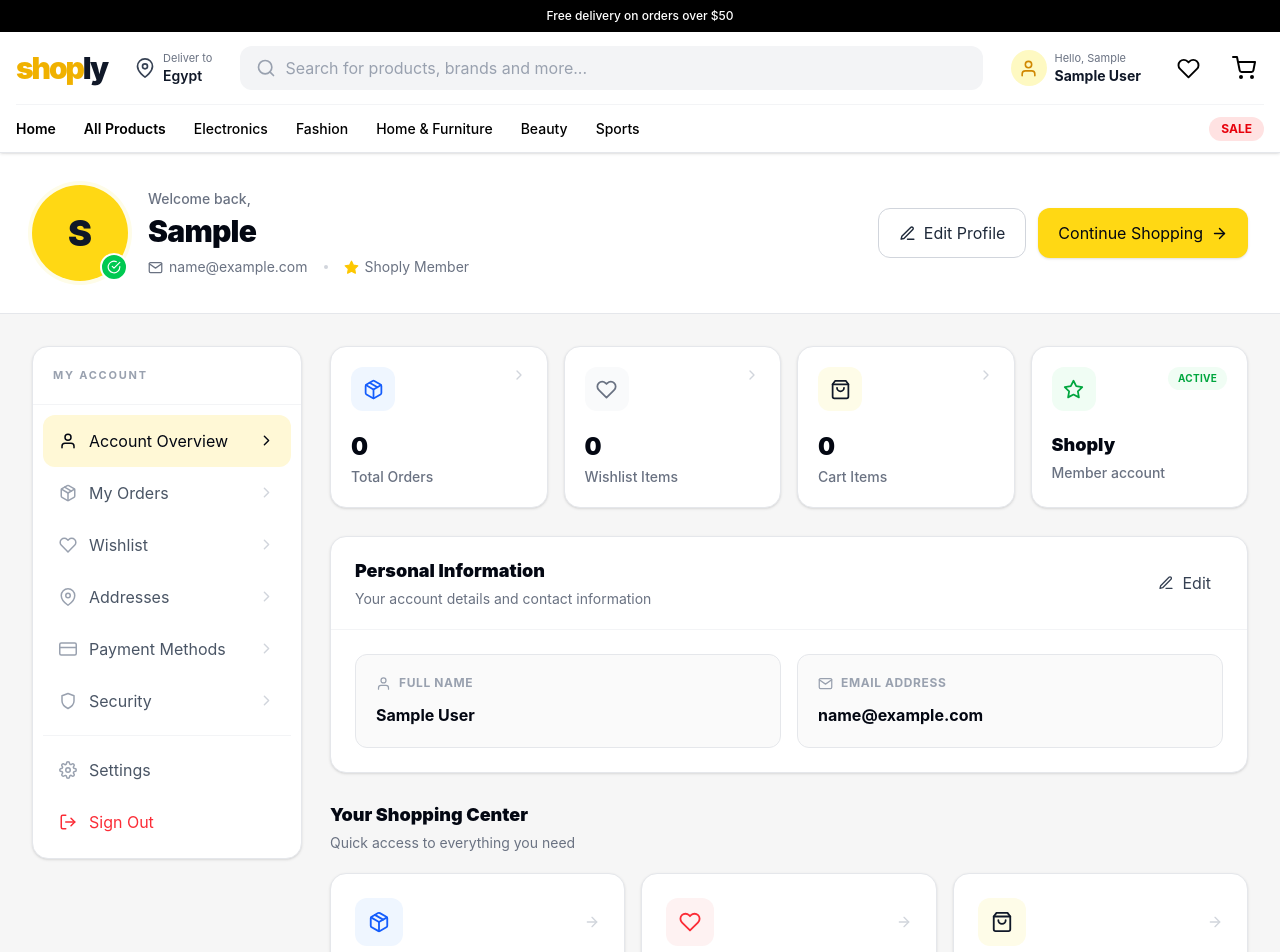
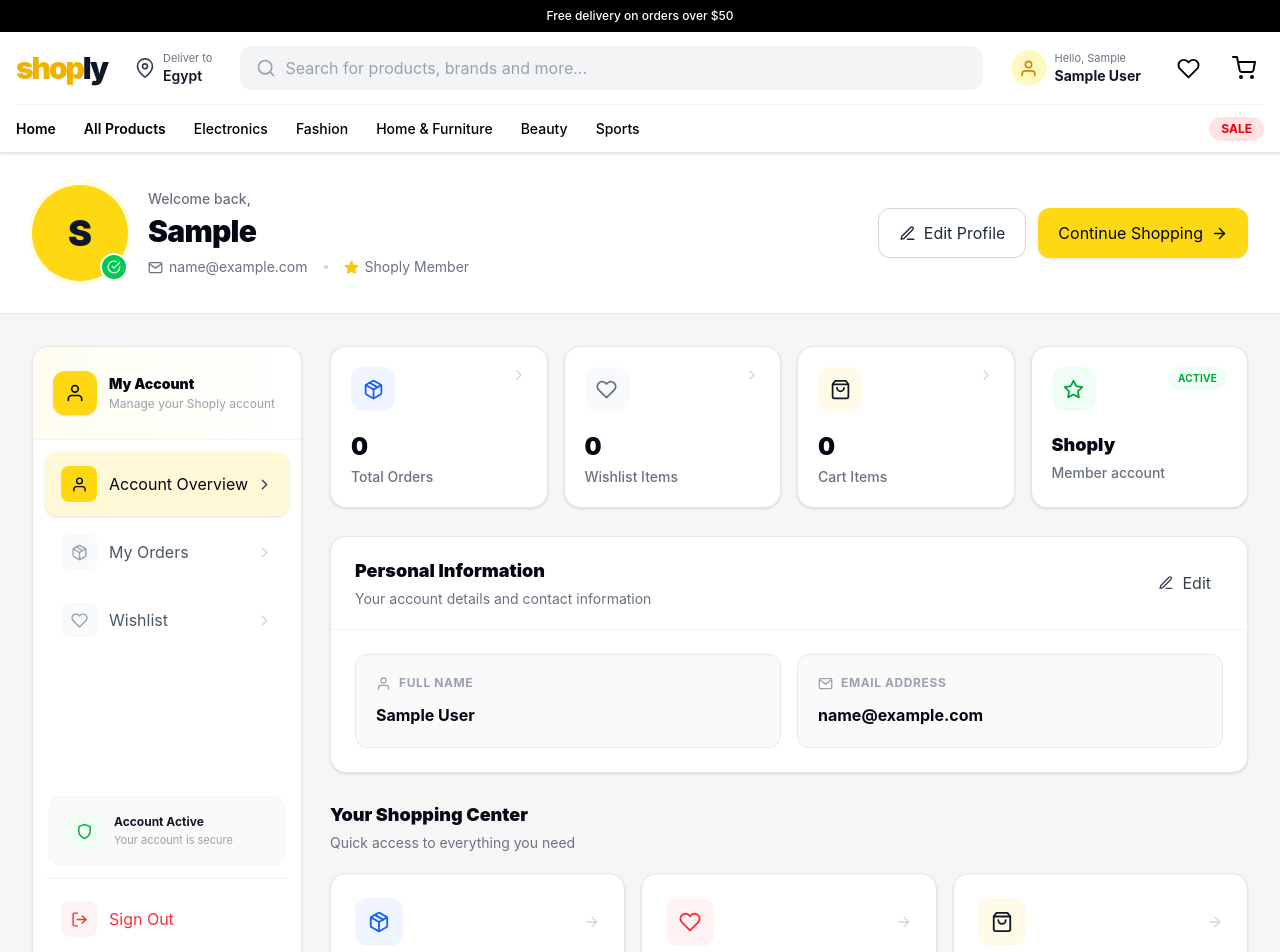
Before and after one commit to Neh2l/DeepDive-FinalProject, a React (Vite) app in the folder E-commerce/: page /profile in a window 1280 px wide. Shown: the top 952 px of the page. Built offline with nearby package versions, Linux system fonts and the light colour scheme; sample sign-in values are in the browser's storage.

Commit message:
edit profile

```diff
--- a/E-commerce/src/pages/Profile.jsx
+++ b/E-commerce/src/pages/Profile.jsx
@@ -8,9 +8,6 @@
   FiMail,
   FiPackage,
   FiHeart,
-  FiMapPin,
-  FiCreditCard,
-  FiShield,
   FiEdit3,
   FiChevronRight,
   FiLogOut,
@@ -19,7 +16,7 @@
   FiClock,
   FiCheckCircle,
   FiArrowRight,
-  FiSettings,
+  FiShield,
   FiStar,
   FiX,
   FiSave,
@@ -217,143 +214,184 @@
 
           {/* ================= SIDEBAR ================= */}
 
-          <aside className="h-fit overflow-hidden rounded-2xl border border-gray-200 bg-white shadow-sm">
+          <aside className="h-fit overflow-hidden rounded-2xl border border-gray-200 bg-white shadow-sm lg:sticky lg:top-24">
 
-            <div className="border-b border-gray-100 px-5 py-5">
-              <p className="text-[11px] font-bold uppercase tracking-[0.16em] text-gray-400">
+            {/* SIDEBAR HEADER */}
+
+            <div className="border-b border-gray-100 bg-gradient-to-r from-[#fffdf0] to-white px-5 py-6">
+
+              <div className="flex items-center gap-3">
+
+                <div className="flex h-11 w-11 items-center justify-center rounded-xl bg-[#ffd814] text-gray-950 shadow-sm">
+                  <FiUser size={20} />
+                </div>
+
+                <div>
+                  <p className="text-sm font-black text-gray-950">
                     My Account
+                  </p>
+
+                  <p className="mt-0.5 text-xs text-gray-400">
+                    Manage your Shoply account
                   </p>
                 </div>
 
-            <nav className="p-2.5">
+              </div>
+
+            </div>
+
+            {/* NAVIGATION */}
+
+            <nav className="p-3">
+
+              {/* ACCOUNT OVERVIEW */}
 
               <button
                 type="button"
-                className="flex w-full items-center justify-between rounded-xl bg-[#fff8d6] px-4 py-3.5 text-sm font-bold text-gray-950"
+                className="group mb-1 flex w-full items-center justify-between rounded-xl bg-[#fff8d6] px-4 py-3.5 text-sm font-bold text-gray-950 shadow-sm"
               >
+
                 <span className="flex items-center gap-3">
-                  <FiUser size={18} />
+
+                  <span className="flex h-9 w-9 items-center justify-center rounded-lg bg-[#ffd814] text-gray-950">
+                    <FiUser size={17} />
+                  </span>
+
+                  <span>
                     Account Overview
                   </span>
 
-                <FiChevronRight size={17} />
+                </span>
+
+                <FiChevronRight
+                  size={17}
+                  className="text-gray-700"
+                />
+
               </button>
+
+              {/* MY ORDERS */}
 
               <button
                 type="button"
                 onClick={() => navigate("/orders")}
-                className="group flex w-full items-center justify-between rounded-xl px-4 py-3.5 text-sm font-medium text-gray-600 transition-all hover:bg-gray-50 hover:text-gray-950"
+                className="group mb-1 flex w-full items-center justify-between rounded-xl px-4 py-3.5 text-sm font-medium text-gray-600 transition-all duration-300 hover:bg-gray-50 hover:text-gray-950"
               >
+
                 <span className="flex items-center gap-3">
-                  <FiPackage
-                    size={18}
-                    className="text-gray-400 transition group-hover:text-gray-900"
-                  />
+
+                  <span className="flex h-9 w-9 items-center justify-center rounded-lg bg-gray-50 text-gray-400 transition group-hover:bg-blue-50 group-hover:text-blue-600">
+                    <FiPackage size={17} />
+                  </span>
+
+                  <span>
                     My Orders
+                  </span>
+
                 </span>
 
                 <FiChevronRight
                   size={17}
                   className="text-gray-300 transition group-hover:translate-x-0.5 group-hover:text-gray-700"
                 />
+
               </button>
+
+              {/* WISHLIST */}
 
               <button
                 type="button"
                 onClick={() => navigate("/wishlist")}
-                className="group flex w-full items-center justify-between rounded-xl px-4 py-3.5 text-sm font-medium text-gray-600 transition-all hover:bg-gray-50 hover:text-gray-950"
+                className="group flex w-full items-center justify-between rounded-xl px-4 py-3.5 text-sm font-medium text-gray-600 transition-all duration-300 hover:bg-gray-50 hover:text-gray-950"
               >
+
                 <span className="flex items-center gap-3">
+
+                  <span className="flex h-9 w-9 items-center justify-center rounded-lg bg-gray-50 text-gray-400 transition group-hover:bg-red-50 group-hover:text-red-500">
                     <FiHeart
-                    size={18}
-                    className="text-gray-400 transition group-hover:text-red-500"
+                      size={17}
+                      className={
+                        totalWishlistItems > 0
+                          ? "transition group-hover:scale-110"
+                          : ""
+                      }
                     />
+                  </span>
+
+                  <span>
                     Wishlist
                   </span>
+
+                </span>
+
+                <div className="flex items-center gap-2">
+
+                  {totalWishlistItems > 0 && (
+                    <span className="flex h-5 min-w-5 items-center justify-center rounded-full bg-red-50 px-1.5 text-[10px] font-bold text-red-500">
+                      {totalWishlistItems}
+                    </span>
+                  )}
 
                   <FiChevronRight
                     size={17}
                     className="text-gray-300 transition group-hover:translate-x-0.5 group-hover:text-gray-700"
                   />
+
+                </div>
+
               </button>
 
-              <button
-                type="button"
-                className="group flex w-full items-center justify-between rounded-xl px-4 py-3.5 text-sm font-medium text-gray-600 transition-all hover:bg-gray-50 hover:text-gray-950"
-              >
-                <span className="flex items-center gap-3">
-                  <FiMapPin
-                    size={18}
-                    className="text-gray-400 transition group-hover:text-gray-900"
-                  />
-                  Addresses
-                </span>
+              {/* SPACER */}
 
-                <FiChevronRight
-                  size={17}
-                  className="text-gray-300 transition group-hover:translate-x-0.5 group-hover:text-gray-700"
-                />
-              </button>
+              <div className="h-36" />
 
-              <button
-                type="button"
-                className="group flex w-full items-center justify-between rounded-xl px-4 py-3.5 text-sm font-medium text-gray-600 transition-all hover:bg-gray-50 hover:text-gray-950"
-              >
-                <span className="flex items-center gap-3">
-                  <FiCreditCard
-                    size={18}
-                    className="text-gray-400 transition group-hover:text-gray-900"
-                  />
-                  Payment Methods
-                </span>
+              {/* ACCOUNT STATUS */}
 
-                <FiChevronRight
-                  size={17}
-                  className="text-gray-300 transition group-hover:translate-x-0.5 group-hover:text-gray-700"
-                />
-              </button>
+              <div className="mx-1 mb-3 rounded-xl border border-gray-100 bg-[#fafafa] p-4">
 
-              <button
-                type="button"
-                className="group flex w-full items-center justify-between rounded-xl px-4 py-3.5 text-sm font-medium text-gray-600 transition-all hover:bg-gray-50 hover:text-gray-950"
-              >
-                <span className="flex items-center gap-3">
-                  <FiShield
-                    size={18}
-                    className="text-gray-400 transition group-hover:text-gray-900"
-                  />
-                  Security
-                </span>
+                <div className="flex items-center gap-3">
 
-                <FiChevronRight
-                  size={17}
-                  className="text-gray-300 transition group-hover:translate-x-0.5 group-hover:text-gray-700"
-                />
-              </button>
+                  <div className="flex h-9 w-9 items-center justify-center rounded-lg bg-green-50 text-green-600">
+                    <FiShield size={17} />
+                  </div>
+
+                  <div className="min-w-0">
+
+                    <p className="text-xs font-bold text-gray-900">
+                      Account Active
+                    </p>
+
+                    <p className="mt-0.5 truncate text-[11px] text-gray-400">
+                      Your account is secure
+                    </p>
+
+                  </div>
+
+                </div>
+
+              </div>
+
+              {/* DIVIDER */}
 
               <div className="my-2 border-t border-gray-100" />
 
-              <button
-                type="button"
-                className="group flex w-full items-center gap-3 rounded-xl px-4 py-3.5 text-sm font-medium text-gray-600 transition hover:bg-gray-50 hover:text-gray-950"
-              >
-                <FiSettings
-                  size={18}
-                  className="text-gray-400 group-hover:text-gray-900"
-                />
-                Settings
-              </button>
+              {/* SIGN OUT */}
 
               <button
                 type="button"
                 onClick={handleLogout}
-                className="group flex w-full items-center gap-3 rounded-xl px-4 py-3.5 text-sm font-semibold text-red-500 transition hover:bg-red-50"
+                className="group flex w-full items-center gap-3 rounded-xl px-4 py-3.5 text-sm font-semibold text-red-500 transition-all duration-300 hover:bg-red-50"
               >
+
+                <span className="flex h-9 w-9 items-center justify-center rounded-lg bg-red-50 transition group-hover:bg-red-100">
                   <FiLogOut
-                  size={18}
+                    size={17}
                     className="transition group-hover:-translate-x-0.5"
                   />
+                </span>
+
                 Sign Out
+
               </button>
 
             </nav>
@@ -375,6 +413,7 @@
                 onClick={() => navigate("/orders")}
                 className="group rounded-2xl border border-gray-200 bg-white p-5 text-left shadow-sm transition-all duration-300 hover:-translate-y-1 hover:shadow-lg"
               >
+
                 <div className="flex items-start justify-between">
 
                   <div className="flex h-11 w-11 items-center justify-center rounded-xl bg-blue-50 text-blue-600 transition group-hover:scale-105">
@@ -402,6 +441,7 @@
                 onClick={() => navigate("/wishlist")}
                 className="group rounded-2xl border border-gray-200 bg-white p-5 text-left shadow-sm transition-all duration-300 hover:-translate-y-1 hover:shadow-lg"
               >
+
                 <div className="flex items-start justify-between">
 
                   <div
@@ -411,6 +451,7 @@
                         : "bg-gray-50 text-gray-500"
                     }`}
                   >
+
                     <FiHeart
                       size={21}
                       className={
@@ -419,6 +460,7 @@
                           : ""
                       }
                     />
+
                   </div>
 
                   <FiChevronRight className="text-gray-300 transition group-hover:translate-x-1 group-hover:text-gray-700" />
@@ -442,6 +484,7 @@
                 onClick={() => navigate("/cart")}
                 className="group rounded-2xl border border-gray-200 bg-white p-5 text-left shadow-sm transition-all duration-300 hover:-translate-y-1 hover:shadow-lg"
               >
+
                 <div className="flex items-start justify-between">
 
                   <div className="flex h-11 w-11 items-center justify-center rounded-xl bg-yellow-50 text-gray-900 transition group-hover:scale-105">
@@ -497,6 +540,7 @@
               <div className="flex flex-col gap-4 border-b border-gray-100 px-6 py-5 sm:flex-row sm:items-center sm:justify-between">
 
                 <div>
+
                   <h2 className="text-lg font-black text-gray-950">
                     Personal Information
                   </h2>
@@ -504,6 +548,7 @@
                   <p className="mt-1 text-sm text-gray-500">
                     Your account details and contact information
                   </p>
+
                 </div>
 
                 <button
@@ -574,6 +619,7 @@
                   onClick={() => navigate("/orders")}
                   className="group rounded-2xl border border-gray-200 bg-white p-6 text-left shadow-sm transition-all duration-300 hover:-translate-y-1 hover:shadow-xl"
                 >
+
                   <div className="mb-6 flex items-center justify-between">
 
                     <div className="flex h-12 w-12 items-center justify-center rounded-xl bg-blue-50 text-blue-600 transition duration-300 group-hover:scale-110">
@@ -601,6 +647,7 @@
                   onClick={() => navigate("/wishlist")}
                   className="group rounded-2xl border border-gray-200 bg-white p-6 text-left shadow-sm transition-all duration-300 hover:-translate-y-1 hover:shadow-xl"
                 >
+
                   <div className="mb-6 flex items-center justify-between">
 
                     <div className="flex h-12 w-12 items-center justify-center rounded-xl bg-red-50 text-red-500 transition duration-300 group-hover:scale-110">
@@ -641,6 +688,7 @@
                   onClick={() => navigate("/products")}
                   className="group rounded-2xl border border-gray-200 bg-white p-6 text-left shadow-sm transition-all duration-300 hover:-translate-y-1 hover:shadow-xl"
                 >
+
                   <div className="mb-6 flex items-center justify-between">
 
                     <div className="flex h-12 w-12 items-center justify-center rounded-xl bg-yellow-50 text-gray-900 transition duration-300 group-hover:scale-110">
@@ -680,6 +728,7 @@
                   </div>
 
                   <div>
+
                     <h3 className="text-sm font-bold">
                       Fast Delivery
                     </h3>
@@ -687,6 +736,7 @@
                     <p className="mt-1 text-xs leading-5 text-gray-400">
                       Reliable delivery right to your door.
                     </p>
+
                   </div>
 
                 </div>
@@ -698,6 +748,7 @@
                   </div>
 
                   <div>
+
                     <h3 className="text-sm font-bold">
                       Easy Shopping
                     </h3>
@@ -705,6 +756,7 @@
                     <p className="mt-1 text-xs leading-5 text-gray-400">
                       A simple experience from browsing to checkout.
                     </p>
+
                   </div>
 
                 </div>
@@ -716,6 +768,7 @@
                   </div>
 
                   <div>
+
                     <h3 className="text-sm font-bold">
                       Secure Account
                     </h3>
@@ -723,6 +776,7 @@
                     <p className="mt-1 text-xs leading-5 text-gray-400">
                       Your personal information stays protected.
                     </p>
+
                   </div>
 
                 </div>
@@ -753,6 +807,7 @@
       {/* ================================================= */}
 
       {isEditOpen && (
+
         <div
           className="fixed inset-0 z-[100] flex items-center justify-center bg-black/50 px-4 py-6 backdrop-blur-sm"
           onMouseDown={(e) => {
@@ -924,6 +979,7 @@
           </div>
 
         </div>
+
       )}
 
     </main>
```
Lines whose indentation alone changed are shown as unchanged.
